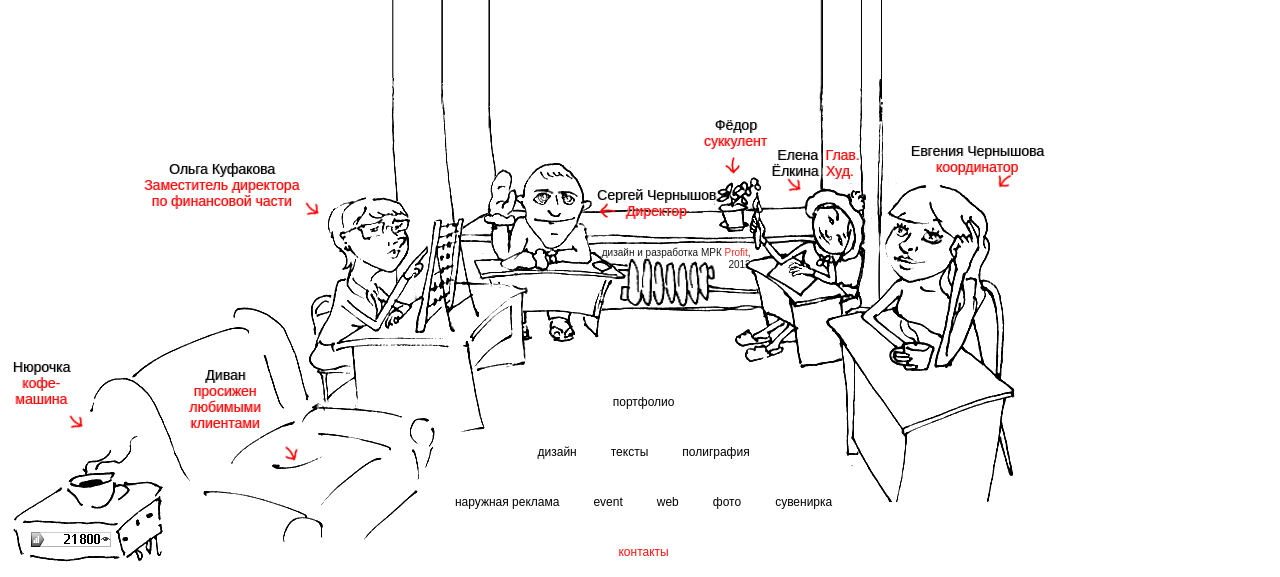
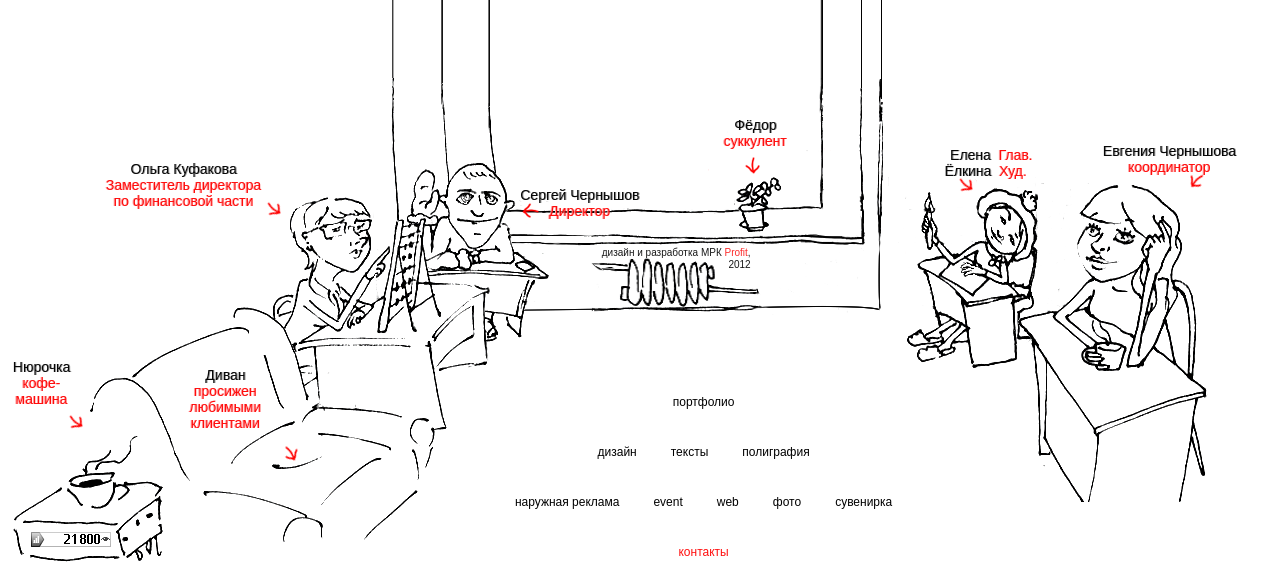
Before and after one commit to shadx/Profit, a plain HTML site: page kontact.html in a window 1280 px wide. Shown: the part 223-800 px from the top of the page. Drawn offline with Linux system fonts and the light colour scheme.

Commit message:
Fix contact
Signed-off-by: eldar <eldar@shadx.net>

```diff
--- a/css/main.css
+++ b/css/main.css
@@ -2123,7 +2123,7 @@ BODY.event_black_bg {
   width: 235px;
   height: 251px;
   z-index: 4;
-  left: 23%;
+  left: 20%;
   bottom: 27%;
   background: url(../images/kontact_olga.png) no-repeat 0 0;
 }
@@ -2132,7 +2132,7 @@ BODY.event_black_bg {
   width: 191px;
   height: 183px;
   z-index: 2;
-  left: 34%;
+  left: 28%;
   top: 17%;
   background: url(../images/kontact_sergei.png) no-repeat 0 0;
 }
@@ -2141,7 +2141,7 @@ BODY.event_black_bg {
   width: 47px;
   height: 55px;
   z-index: 1;
-  left: 55.8%;
+  right: 39%;
   top: 100px;
   background: url(../images/kontact_flower.png) no-repeat 0 0;
 }
@@ -2157,7 +2157,7 @@ BODY.event_black_bg {
   position: absolute;
   width: 164px;
   height: 191px;
-  right: 30.5%;
+  right: 17%;
   z-index: 2;
   top: 20%;
   background: url(../images/kontact_elena.png) no-repeat 0 0;
@@ -2167,7 +2167,7 @@ BODY.event_black_bg {
   width: 202px;
   height: 319px;
   z-index: 4;
-  right: 20%;
+  right: 5%;
   bottom: 15%;
   background: url(../images/kontact_evgenia.png) no-repeat 0 0;
 }
@@ -2201,6 +2201,7 @@ BODY.event_black_bg {
   position: absolute;
   overflow: hidden;
   bottom: 0;
+	padding-left: ;
   background: url(../images/kontact_window_bot.png) no-repeat 50% 0 white;
 }
 #wrapper_kontact .window_bot .kontact_cup .txt {
@@ -2272,7 +2273,7 @@ BODY.event_black_bg {
 #wrapper_kontact .window_bot .kontact_menu {
   position: absolute;
 	z-index: 10;
-	left: 185px;
+	left: 245px;
 	top: 300px;
 	width: 74%;
   text-align: center;
```
Also changed, not shown: 1 other file.
